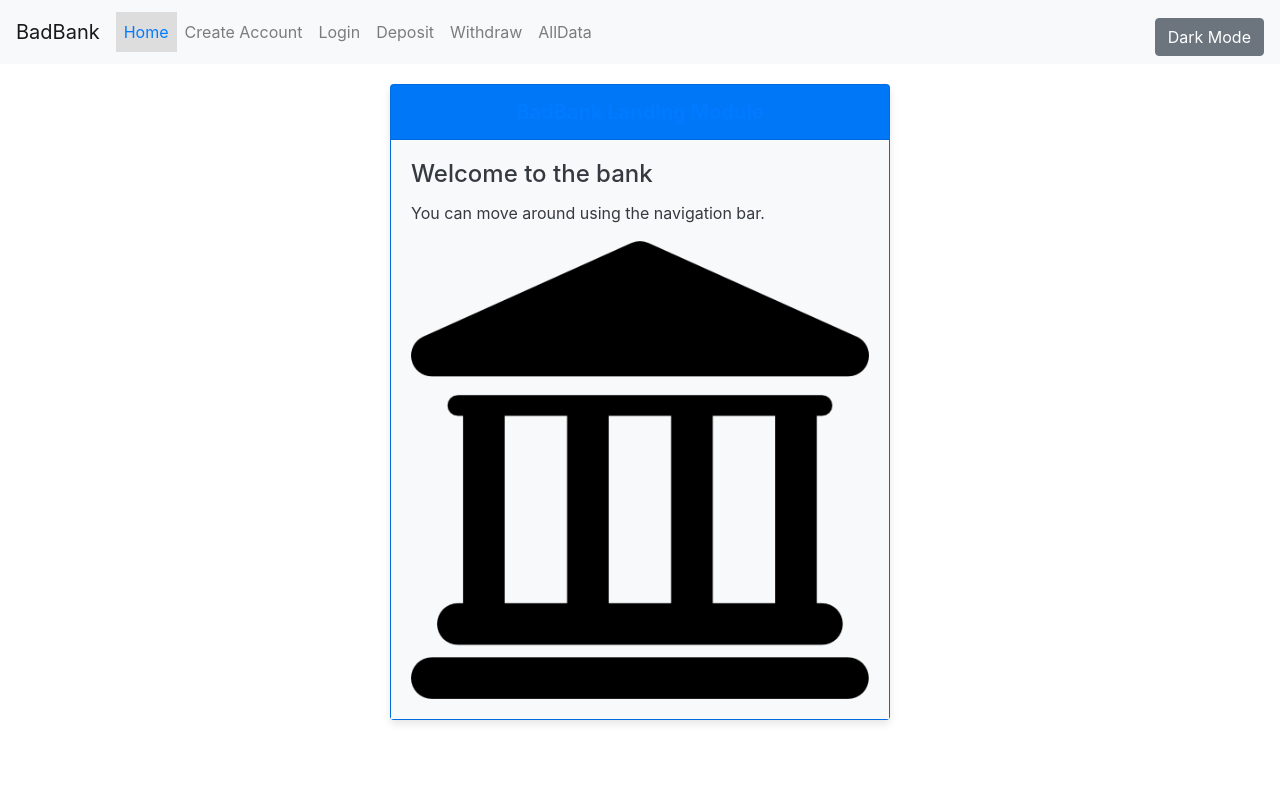
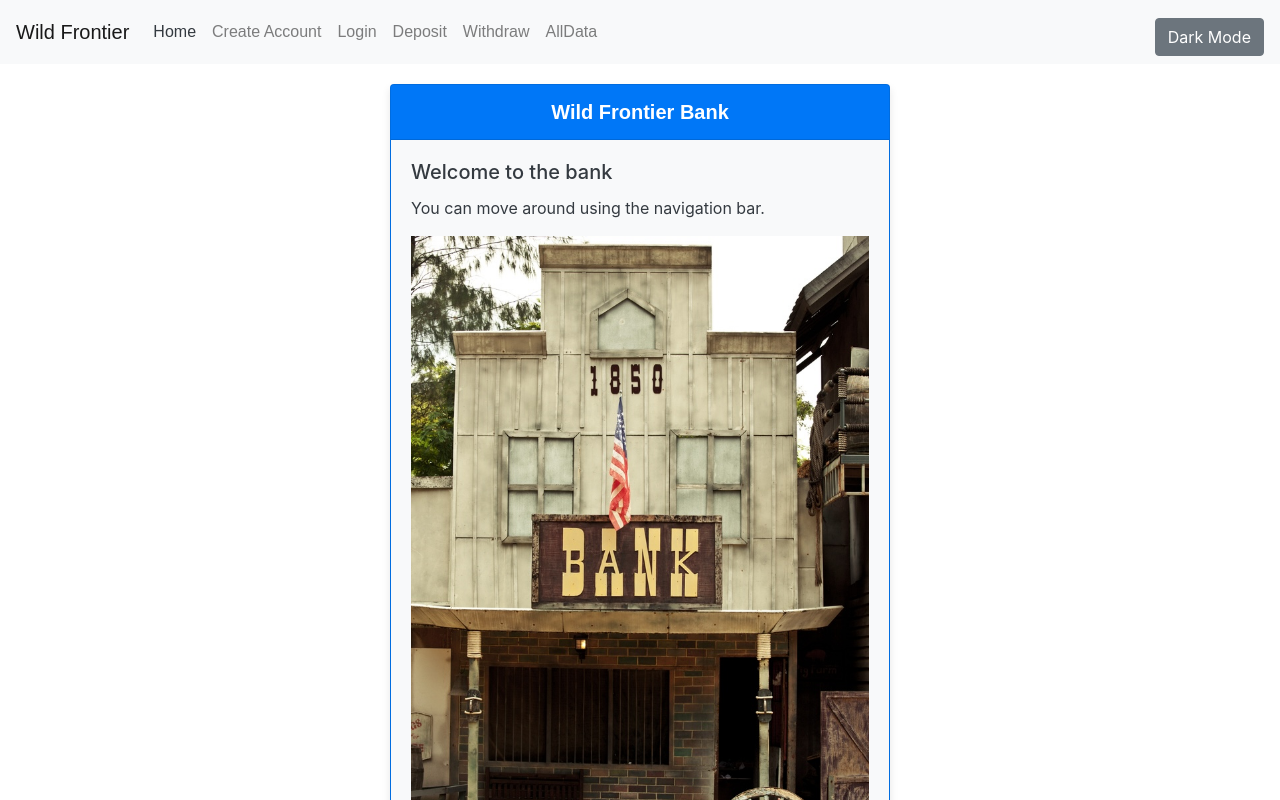
Before and after one commit to KaylaDefi/Full-Stack-Banking-App, a website: page public/index.html in a window 1280 px wide. Drawn offline with nearby package versions, Linux system fonts and the light colour scheme; no server answers; a web font is replaced by a local one.

Commit message:
changed style and branding

```diff
--- a/public/home.js
+++ b/public/home.js
@@ -3,10 +3,10 @@ function Home(){
       <Card
         bgcolor="primary"
         txtcolor="white"
-        header="BadBank Landing Module"
+        header="Wild Frontier Bank"
         title="Welcome to the bank"
         text="You can move around using the navigation bar."
-        body={(<img src="bank.png" className="img-fluid" alt="Responsive image"/>)}
+        body={(<img src="wildfrontier.jpg" className="img-fluid" alt="Responsive image"/>)}
       />
     );
   }
--- a/public/index.html
+++ b/public/index.html
@@ -1,15 +1,15 @@
 <!DOCTYPE html>
 <head>
     <meta charset="UTF-8" />
-    <title>Bad Bank</title>
+    <title>Wild Frontier</title>
 
     <link rel="stylesheet" href="styles.css">
 
-    <!-- bootstrap css -->
-    <link
-      rel="stylesheet"
-      href="https://stackpath.bootstrapcdn.com/bootstrap/4.5.2/css/bootstrap.min.css"
-    />
+    <!-- bootstrap css plus Google Fonts -->
+    <link rel="stylesheet" href="https://stackpath.bootstrapcdn.com/bootstrap/4.5.2/css/bootstrap.min.css"/>
+    <link rel="preconnect" href="https://fonts.googleapis.com">
+    <link rel="preconnect" href="https://fonts.gstatic.com" crossorigin>
+    <link href="https://fonts.googleapis.com/css2?family=Playwrite+DE+Grund:wght@100..400&display=swap" rel="stylesheet">
 
     <!-- don't use this in production: -->
     <script src="https://unpkg.com/@babel/standalone/babel.min.js"></script>
@@ -23,6 +23,11 @@
     <script src="https://unpkg.com/react-dom/umd/react-dom.development.js" crossorigin></script>
     <script src="https://unpkg.com/react-router@5.2.1/umd/react-router.min.js" crossorigin></script>
     <script src="https://unpkg.com/react-router-dom@5.2.1/umd/react-router-dom.min.js" crossorigin></script>
+
+    <!-- Bootstrap JavaScript and Popper.js -->
+    <script src="https://code.jquery.com/jquery-3.5.1.slim.min.js" crossorigin="anonymous"></script>
+    <script src="https://cdn.jsdelivr.net/npm/@popperjs/core@2.9.2/dist/umd/popper.min.js" crossorigin="anonymous"></script>
+    <script src="https://stackpath.bootstrapcdn.com/bootstrap/4.5.2/js/bootstrap.min.js" crossorigin="anonymous"></script>
 
     <!-- load our react component. -->
     <script src="context.js" defer type="text/babel"></script>
--- a/public/navbar.js
+++ b/public/navbar.js
@@ -18,8 +18,8 @@ function NavBar() {
 
   return (
     <>
-      <nav className="navbar navbar-expand-lg navbar-light bg-light">
-        <a className="navbar-brand" href="#">BadBank</a>
+      <nav className={`navbar navbar-expand-lg ${darkMode ? 'navbar-dark bg-dark' : 'navbar-light bg-light'}`}>
+        <a className="navbar-brand" href="#">Wild Frontier</a>
         <button className="navbar-toggler" type="button" data-toggle="collapse" data-target="#navbarNav" aria-controls="navbarNav" aria-expanded="false" aria-label="Toggle navigation">
           <span className="navbar-toggler-icon"></span>
         </button>
@@ -64,21 +64,6 @@ function NavBar() {
           </div>
         </div>
       </nav>
-      <style>
-        {`
-          .nav-link:hover {
-            font-weight: bold;
-            text-decoration: underline;
-          }
-          .active {
-            color: #007bff !important;
-            background-color: #ddd;
-          }
-          .navbar-text {
-            margin-right: 15px;
-          }
-        `}
-      </style>
     </>
   );
 }
--- a/public/styles.css
+++ b/public/styles.css
@@ -1,10 +1,11 @@
 /* Define CSS variables for light mode */
 :root {
   --bg-color: #ffffff;
+  --navbar-bg-color: #f8f9fa;
+  --navbar-text-color: #343a40;
   --card-bg-color: #ffffff;
   --card-header-bg-color: #007bff;
   --card-header-text-color: #fff;
-  --card-header-text-color: #007bff;
   --card-body-bg-color: #f8f9fa;
   --card-body-text-color: #343a40;
   --btn-primary-bg-color: #5799df;
@@ -21,6 +22,8 @@
 /* Define CSS variables for dark mode */
 .dark-mode {
   --bg-color: #343a40;
+  --navbar-bg-color: #424242;
+  --navbar-text-color: #ffffff;
   --card-bg-color: #424242;
   --card-header-bg-color: #555555;
   --card-header-text-color: #ffffff;
@@ -51,9 +54,9 @@ body, html {
 .container {
   padding: 20px;
   background-color: var(--bg-color);
-  min-height: 100vh; /* Ensure the container takes up the full viewport height */
+  min-height: 100vh;
   min-width: 100vw;
-  box-sizing: border-box; /* Include padding in the height and width calculations */
+  box-sizing: border-box;
 }
 
 /* General card styling */
@@ -61,34 +64,31 @@ body, html {
   margin-bottom: 20px;
   border-radius: 10px;
   box-shadow: 0 4px 8px rgba(0, 0, 0, 0.1);
-  max-width: 500px; /* Adjusted max-width for a more balanced card */
-  width: 100%; /* Ensure the card takes the full width of its container */
+  max-width: 500px;
+  width: 100%;
   margin-left: auto;
   margin-right: auto;
-  background-color: var(--card-bg-color); /* White background for cards */
+  background-color: var(--card-bg-color);
 }
 
-/* Card header styling */
 .card-header {
-  background-color: var(--card-header-bg-color); /* Blue background for header */
+  background-color: var(--card-header-bg-color);
   color: var(--card-header-text-color);
   font-size: 1.25rem;
   font-weight: bold;
   text-align: center;
-  border-bottom: 1px solid #dee2e6; /* Add border to separate header */
+  font-family: 'Playwrite DE Grund', sans-serif;
+  border-bottom: 1px solid #dee2e6;
 }
 
-/* Card body styling */
 .card-body {
   padding: 20px;
-  background-color: var(--card-body-bg-color); /* Light grey background for card body */
+  background-color: var(--card-body-bg-color);
   color: var(--card-body-text-color);
 }
 
-/* Card titles */
 .card-title {
-  color: var(--card-title-text-color); /* Blue color for titles */
-  font-size: 1.5rem;
+  color: var(--card-title-text-color);
   margin-bottom: 15px;
 }
 
@@ -125,10 +125,41 @@ body, html {
 
 /* List group item styling */
 .list-group-item {
-  background-color: var(--list-group-item-bg-color); /* White background for list items */
+  background-color: var(--list-group-item-bg-color);
   color: var(--list-group-item-text-color);
   border: 1px solid var(--list-group-item-border-color);
   border-radius: 5px;
   margin-bottom: 10px;
   padding: 10px;
 }
+
+/* Navbar styling */
+.navbar {
+  background-color: var(--navbar-bg-color);
+  color: var(--navbar-text-color);
+}
+
+.navbar-brand {
+  font-family: 'Playwrite DE Grund', sans-serif;
+  font-size: 1.5rem;
+  color: var(--navbar-text-color);
+}
+
+.nav-link {
+  color: var(--navbar-text-color);
+  font-family: 'Playwrite DE Grund', sans-serif;
+}
+
+.nav-link:hover {
+  font-weight: bold;
+  text-decoration: underline;
+}
+
+.active {
+  color: var(--navbar-text-color) !important;
+  background-color: var(--navbar-bg-color);
+}
+
+.navbar-text {
+  margin-right: 15px;
+}
```
Also changed, not shown: public/wildfrontier.jpg (added).
